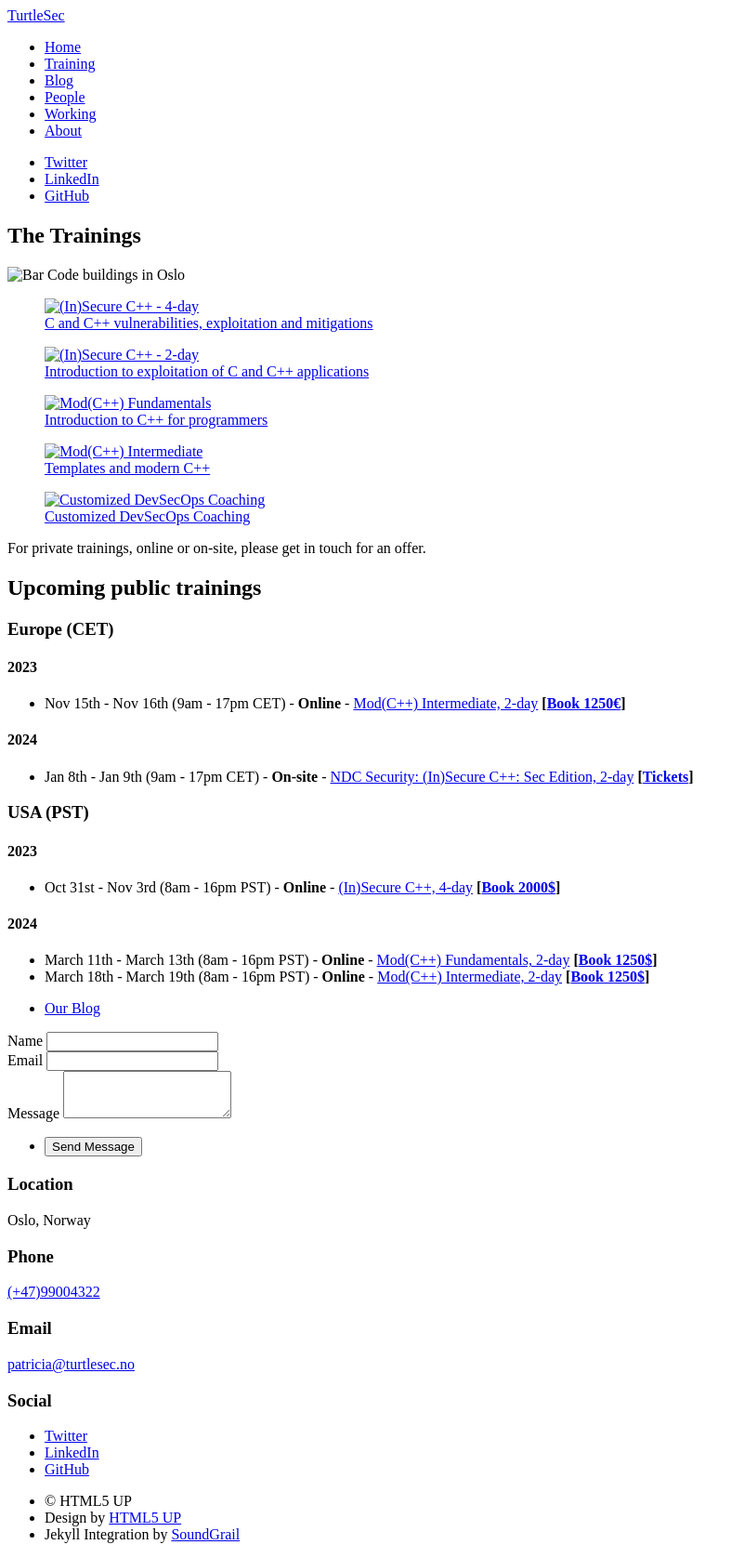
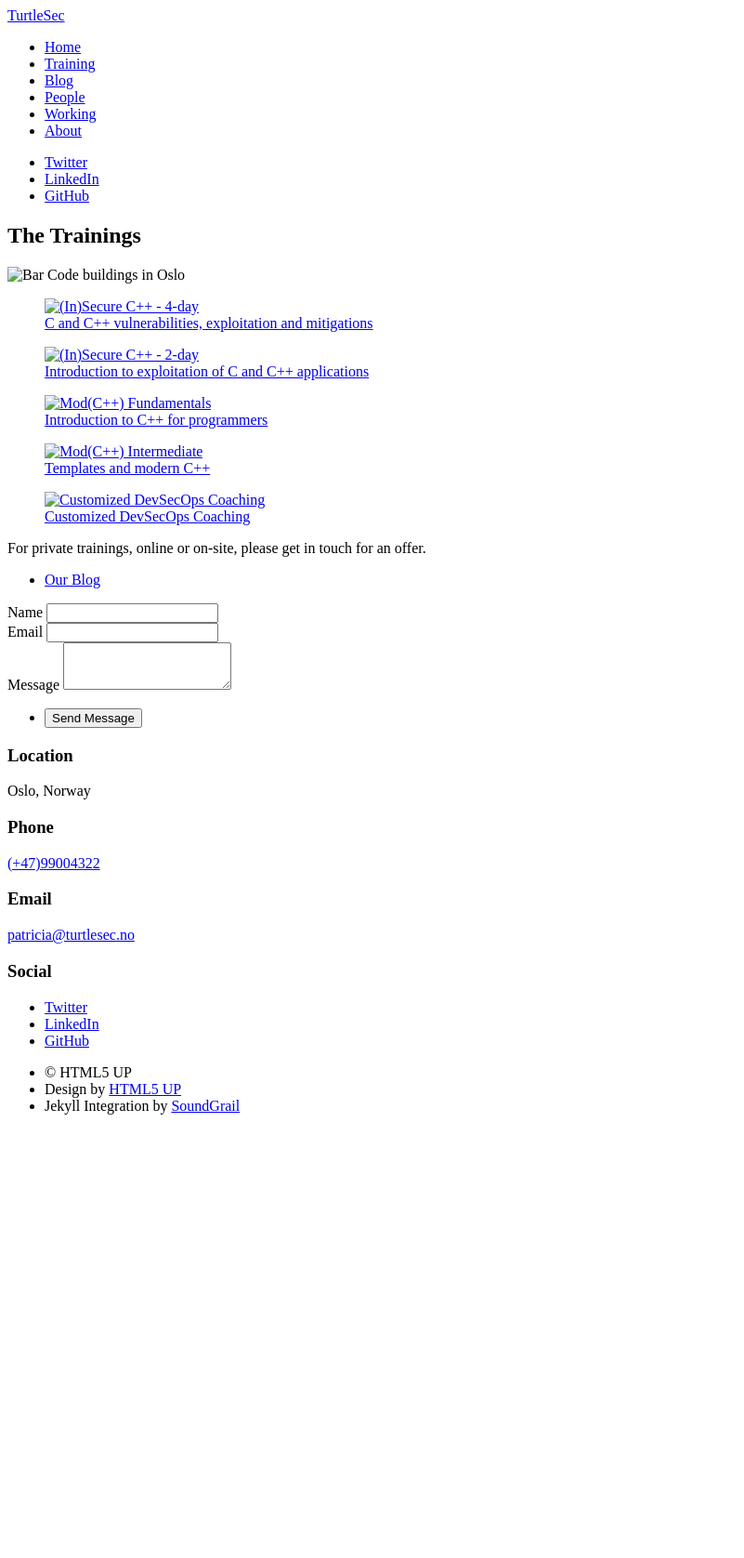
Before and after one commit to turtlesec-no/turtlesec-no.github.io, a Jekyll site: the page built from training.html, in a window 1280 px wide. Shown: the whole page at 93% size, without its empty margins (0-801 px from the left). Built offline with Jekyll 4.4.1, drawn with Linux system fonts in a browser that asks for light colours; nearby versions of some CDN libraries; after the commit the page ends 1215 px from its top, so only the background shows below that.

Commit message:
Remove old public training dates

```diff
--- a/training.html
+++ b/training.html
@@ -76,33 +76,33 @@ changefreq: weekly
 
 <p>For private trainings, online or on-site, please get in touch for an offer.</p>
 
-<h2 id="public_training">Upcoming public trainings</h2>
+<!--<h2 id="public_training">Upcoming public trainings</h2>-->
 
-<h3>Europe (CET) </h3>
+<!--<h3>Europe (CET) </h3>-->
 
-<h4>2023</h4>
+<!--<h4>2023</h4>-->
 
-<ul>
-    <li>Nov 15th - Nov 16th (9am - 17pm CET) - <b>Online</b>  - <a href="../blog/mod-cpp-intermediate/">Mod(C++) Intermediate, 2-day</a> <b>[<a href="mailto:patricia@turtlesec.no?subject=Book Mod(C%2B%2B) Intermediate (Nov 15th - 16th)">Book 1250€</a>]</b> </li>
-</ul>
+<!--<ul>-->
+<!--    <li>Nov 15th - Nov 16th (9am - 17pm CET) - <b>Online</b>  - <a href="../blog/mod-cpp-intermediate/">Mod(C++) Intermediate, 2-day</a> <b>[<a href="mailto:patricia@turtlesec.no?subject=Book Mod(C%2B%2B) Intermediate (Nov 15th - 16th)">Book 1250€</a>]</b> </li>-->
+<!--</ul>-->
 
-<h4>2024</h4>
+<!--<h4>2024</h4>-->
 
-<ul>
-    <li>Jan 8th - Jan 9th (9am - 17pm CET) - <b>On-site</b> - <a href="https://ndc-security.com/workshops/in-secure-cpp-sec-edition/688aae9be97f">NDC Security: (In)Secure C++: Sec Edition, 2-day</a> <b>[<a href="https://ndctechtown.com/tickets">Tickets</a>]</b></li>
-</ul>
+<!--<ul>-->
+<!--    <li>Jan 8th - Jan 9th (9am - 17pm CET) - <b>On-site</b> - <a href="https://ndc-security.com/workshops/in-secure-cpp-sec-edition/688aae9be97f">NDC Security: (In)Secure C++: Sec Edition, 2-day</a> <b>[<a href="https://ndctechtown.com/tickets">Tickets</a>]</b></li>-->
+<!--</ul>-->
 
-<h3>USA (PST)</h3>
+<!--<h3>USA (PST)</h3>-->
 
-<h4>2023</h4>
+<!--<h4>2023</h4>-->
 
-<ul>
-    <li>Oct 31st - Nov 3rd (8am - 16pm PST) - <b>Online</b> - <a href="../blog/insecure-cpp/">(In)Secure C++, 4-day</a> <b>[<a href="mailto:patricia@turtlesec.no?subject=Book (In)Secure C%2B%2B (Oct 31st - Nov 3rd)">Book 2000$</a>]</b></li>
-</ul>
+<!--<ul>-->
+<!--    <li>Oct 31st - Nov 3rd (8am - 16pm PST) - <b>Online</b> - <a href="../blog/insecure-cpp/">(In)Secure C++, 4-day</a> <b>[<a href="mailto:patricia@turtlesec.no?subject=Book (In)Secure C%2B%2B (Oct 31st - Nov 3rd)">Book 2000$</a>]</b></li>-->
+<!--</ul>-->
 
-<h4>2024</h4>
+<!--<h4>2024</h4>-->
 
-<ul>
-    <li>March 11th - March 13th (8am - 16pm PST) - <b>Online</b> - <a href="../blog/mod-cpp-foundation/">Mod(C++) Fundamentals, 2-day</a> <b>[<a href="mailto:patricia@turtlesec.no?subject=Book Mod(C%2B%2B) Fundamentals (March 11th - 13th)">Book 1250$</a>]</b> </li>
-    <li>March 18th - March 19th (8am - 16pm PST) - <b>Online</b> - <a href="../blog/mod-cpp-intermediate/">Mod(C++) Intermediate, 2-day</a> <b>[<a href="mailto:patricia@turtlesec.no?subject=Book Mod(C%2B%2B) Intermediate (March 18th - 19th)">Book 1250$</a>]</b> </li>
-</ul>
+<!--<ul>-->
+<!--    <li>March 11th - March 13th (8am - 16pm PST) - <b>Online</b> - <a href="../blog/mod-cpp-foundation/">Mod(C++) Fundamentals, 2-day</a> <b>[<a href="mailto:patricia@turtlesec.no?subject=Book Mod(C%2B%2B) Fundamentals (March 11th - 13th)">Book 1250$</a>]</b> </li>-->
+<!--    <li>March 18th - March 19th (8am - 16pm PST) - <b>Online</b> - <a href="../blog/mod-cpp-intermediate/">Mod(C++) Intermediate, 2-day</a> <b>[<a href="mailto:patricia@turtlesec.no?subject=Book Mod(C%2B%2B) Intermediate (March 18th - 19th)">Book 1250$</a>]</b> </li>-->
+<!--</ul>-->
```
Also changed, not shown: _posts/2020-11-23-insecure-cpp.md (+11 -6 lines), _posts/2021-12-07-mod-cpp-foundation.md (+11 -6 lines), _posts/2021-12-07-mod-cpp-intermediate.md (+21 -11 lines), _posts/2022-11-29-insecure-cpp-sec-edition.md (+11 -6 lines).
